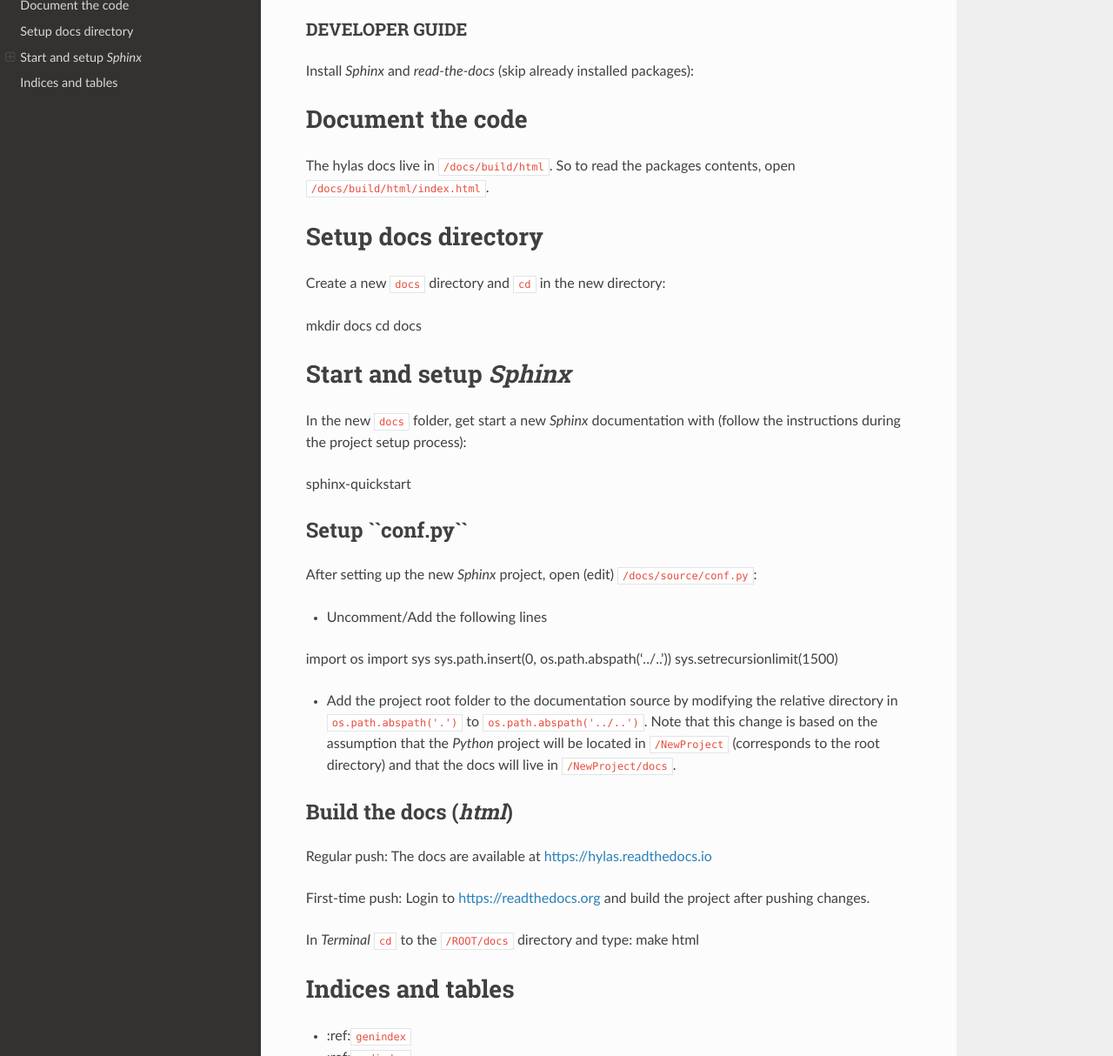
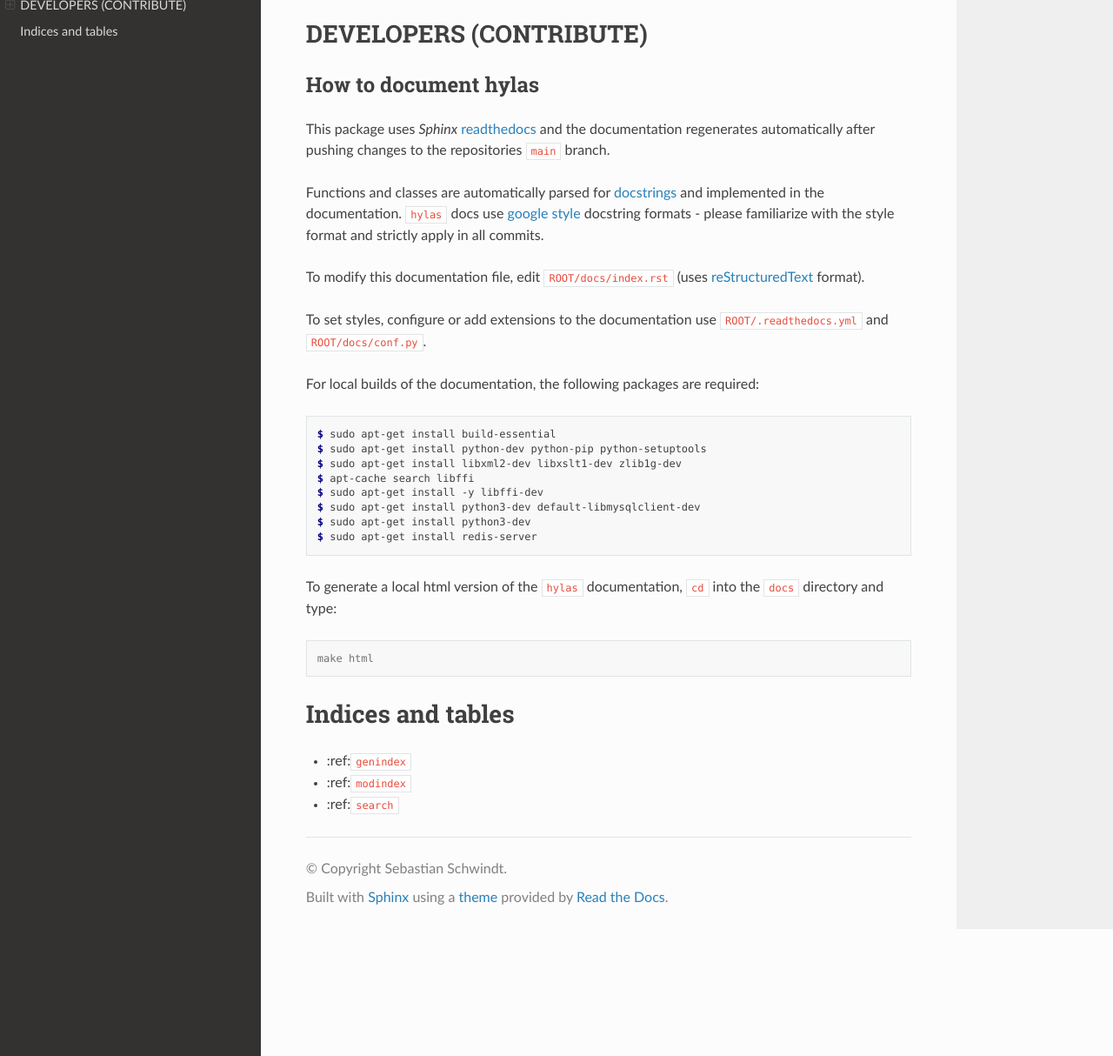
Before and after one commit to sschwindt/hylas, a Sphinx documentation site: the page built from docs/index.rst, in a window 1280 px wide and 1400 px high, scrolled down 4299 px, cut to the strip 186-1400 px from the top of the window. Shown: the whole strip at 87% size. Built offline with Sphinx 7.4.7 and the Read the Docs theme 2.0.0, drawn with Linux system fonts in a browser that asks for light colours; pages that are not in the unit, such as notebooks, are missing from menus.

Commit message:
updated index and config

```diff
--- a/docs/conf.py
+++ b/docs/conf.py
@@ -25,7 +25,7 @@
 sys.setrecursionlimit(1500)
 sys.path.append(os.path.abspath('./geu_utils/'))
 
-autodoc_moc_imports = ['hylas', 'geo_utils']
+autodoc_mock_imports = ['hylas', 'geo_utils']
 import sphinx_rtd_theme
 from sphinx.locale import _
 
--- a/docs/index.rst
+++ b/docs/index.rst
@@ -207,12 +207,24 @@ hylas geo_utils Dataset Conversion
    :members:
 
 
-DEVELOPER GUIDE
-***************
+DEVELOPERS (CONTRIBUTE)
+=======================
 
-Install *Sphinx* and *read-the-docs* (skip already installed packages):
+How to document hylas
+---------------------
 
-.. code::
+This package uses *Sphinx* `readthedocs <https://readthedocs.org/>`_ and the documentation regenerates automatically after pushing changes to the repositories ``main`` branch.
+
+Functions and classes are automatically parsed for `docstrings <https://www.python.org/dev/peps/pep-0257/>`_ and implemented in the documentation. ``hylas`` docs use `google style <https://sphinxcontrib-napoleon.readthedocs.io/en/latest/example_google.html>`_ docstring formats - please familiarize with the style format and strictly apply in all commits.
+
+To modify this documentation file, edit ``ROOT/docs/index.rst`` (uses `reStructuredText <https://www.sphinx-doc.org/en/master/usage/restructuredtext/basics.html>`_ format).
+
+To set styles, configure or add extensions to the documentation use ``ROOT/.readthedocs.yml`` and ``ROOT/docs/conf.py``.
+
+For local builds of the documentation, the following packages are required:
+
+.. code:: console
+
    $ sudo apt-get install build-essential
    $ sudo apt-get install python-dev python-pip python-setuptools
    $ sudo apt-get install libxml2-dev libxslt1-dev zlib1g-dev
@@ -222,55 +234,11 @@ Install *Sphinx* and *read-the-docs* (skip already installed packages):
    $ sudo apt-get install python3-dev
    $ sudo apt-get install redis-server
 
-Document the code
-==================
+To generate a local html version of the ``hylas`` documentation, ``cd`` into the  ``docs`` directory  and type:
 
-The hylas docs live in ``/docs/build/html``. So to read the packages contents, open ``/docs/build/html/index.html``.
+.. code:: console
 
-Setup docs directory
-====================
-
-Create a new ``docs`` directory and ``cd`` in the new directory:
-
-
-mkdir docs
-cd docs
-
-
-Start and setup *Sphinx*
-=========================
-
-In the new ``docs`` folder, get start a new *Sphinx* documentation with (follow the instructions during the project setup process):
-
-
-sphinx-quickstart
-
-
-Setup **``conf.py``**
----------------------------------
-
-After setting up the new *Sphinx* project, open (edit) ``/docs/source/conf.py``:
-
-* Uncomment/Add the following lines
-
-import os
-import sys
-sys.path.insert(0, os.path.abspath('../..'))
-sys.setrecursionlimit(1500)
-
-
-* Add the project root folder to the documentation source by modifying the relative directory in ``os.path.abspath('.')`` to ``os.path.abspath('../..')``. Note that this change is based on the assumption that the *Python* project will be located in ``/NewProject`` (corresponds to the root directory) and that the docs will live in ``/NewProject/docs``.
-
-
-Build the docs (*html*)
----------------------------------
-
-Regular push: The docs are available at  `https://hylas.readthedocs.io <https://hylas.readthedocs.io>`_
-
-First-time push: Login to `https://readthedocs.org <https://docs.readthedocs.io>`_ and build the project after pushing changes.
-
-In *Terminal* ``cd`` to the ``/ROOT/docs`` directory and type:
-make html
+   make html
 
 
 
```
